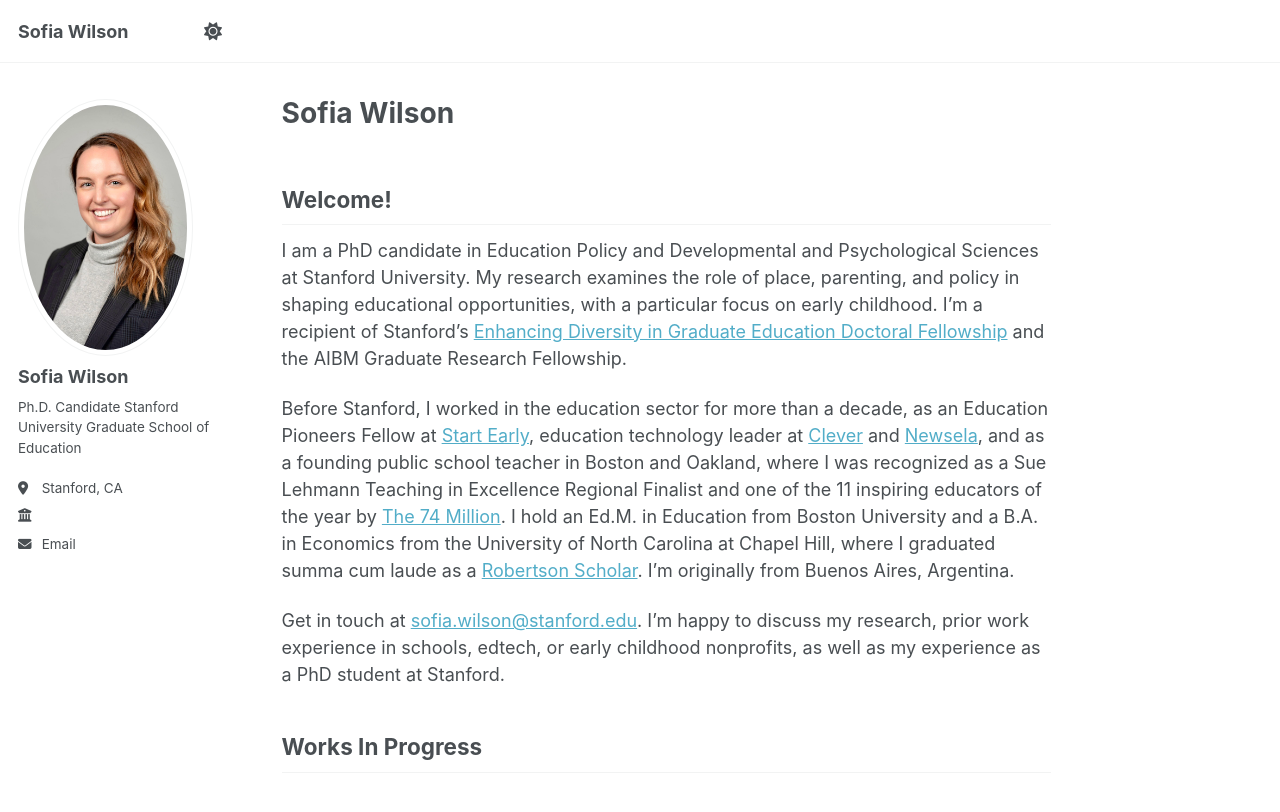
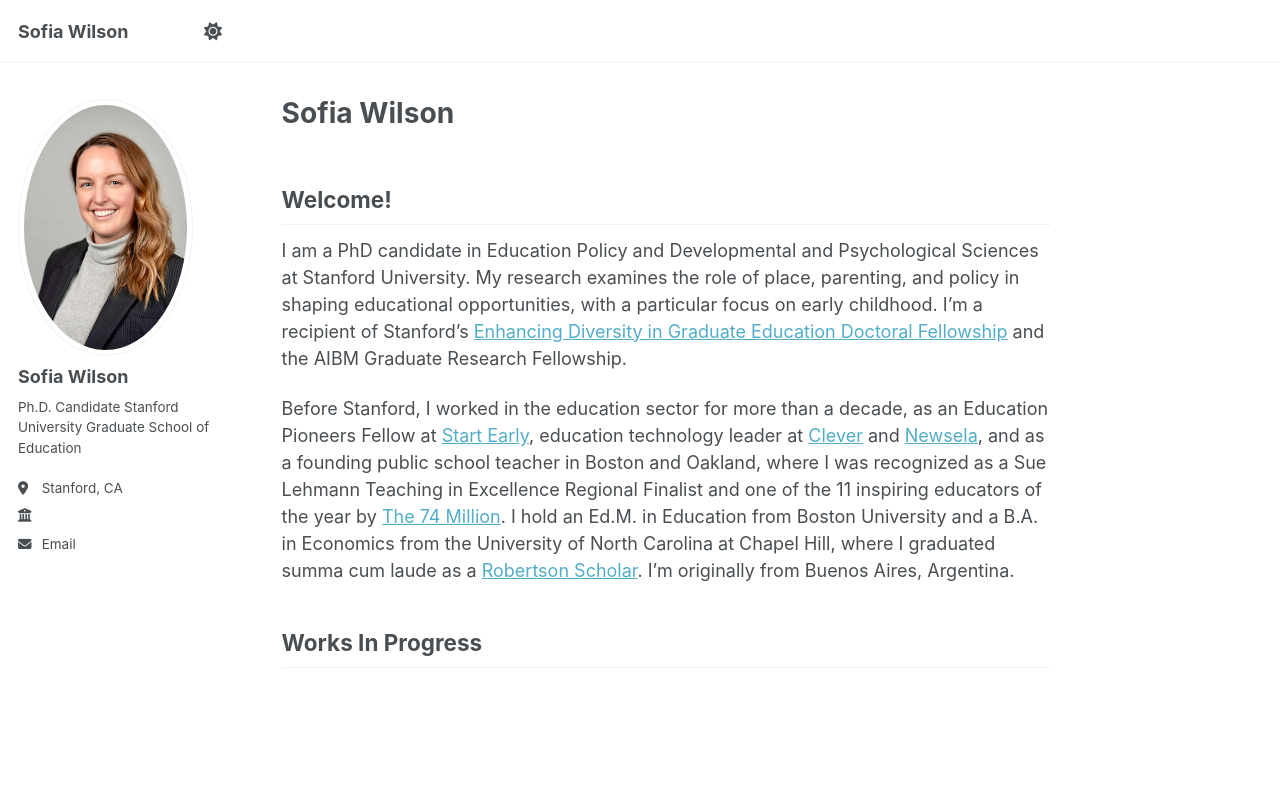
Before and after one commit to sofia-wilson/sofia-wilson.github.io, a Jekyll site: the page built from index.md, in a window 1280 px wide and 1027 px high. Shown: the top 812 px of the window. Built offline with Jekyll 4.4.1, drawn with Linux system fonts in a browser that asks for light colours.

Commit message:
Update index.md

```diff
--- a/index.md
+++ b/index.md
@@ -11,7 +11,6 @@ I am a PhD candidate in Education Policy and Developmental and Psychological Sci
 
 Before Stanford, I worked in the education sector for more than a decade, as an Education Pioneers Fellow at [Start Early](https://www.startearly.org/), education technology leader at [Clever](https://www.clever.com/) and [Newsela](https://newsela.com/), and as a founding public school teacher in Boston and Oakland, where I was recognized as a Sue Lehmann Teaching in Excellence Regional Finalist and one of the 11 inspiring educators of the year by [The 74 Million](https://www.the74million.org/article/meet-the-heroes-11-inspiring-and-unforgettable-educators-we-met-in-2015/). I hold an Ed.M. in Education from Boston University and a B.A. in Economics from the University of North Carolina at Chapel Hill, where I graduated summa cum laude as a [Robertson Scholar](https://robertsonscholars.org/). I'm originally from Buenos Aires, Argentina.
 
-Get in touch at [sofia.wilson@stanford.edu](mailto:sofia.wilson@stanford.edu). I'm happy to discuss my research, prior work experience in schools, edtech, or early childhood nonprofits, as well as my experience as a PhD student at Stanford.
 
 Works In Progress
 ------------
```
